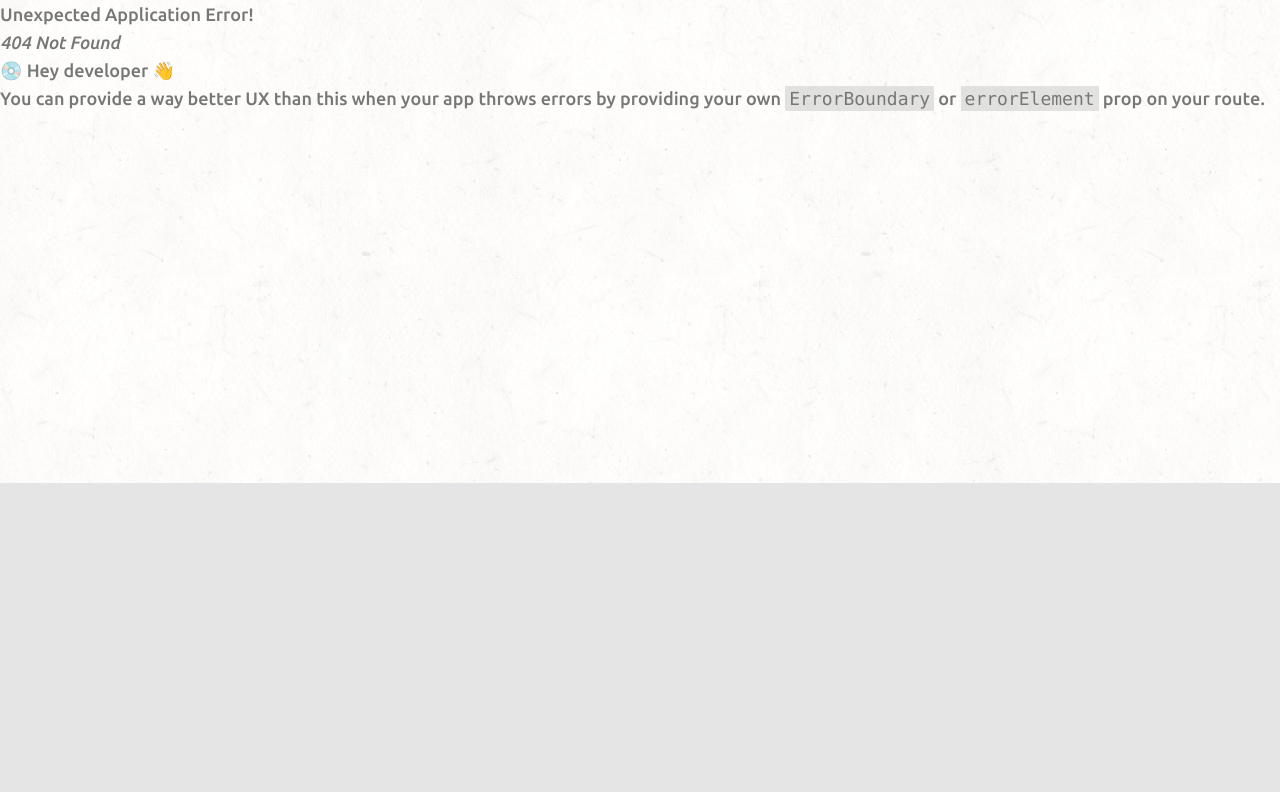
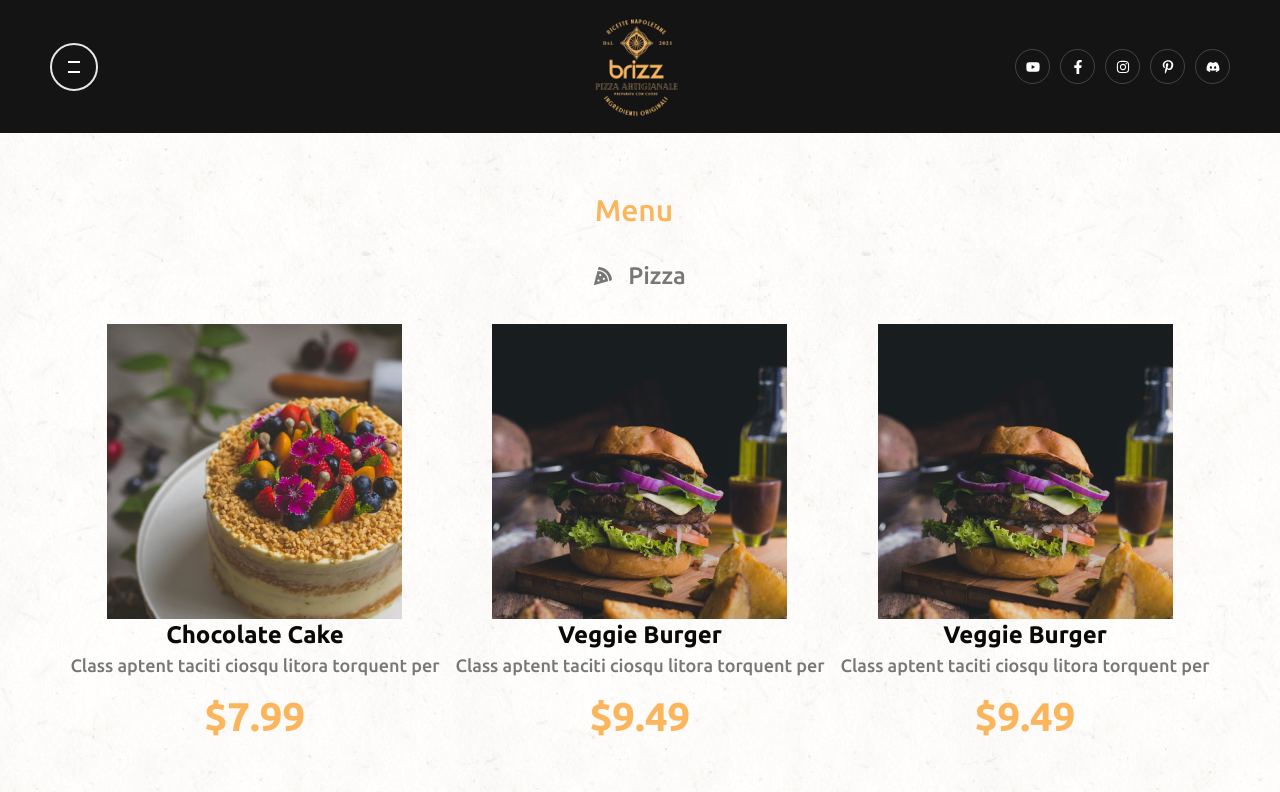
Before and after one commit to RazvanConstantin1/brizz-bar-restaurant, a React (Create React App) app: page /brizz-bar-restaurant/menu in a window 1280 px wide. Before the commit this address had no page. Shown: the top 792 px of the page. Built offline with nearby package versions, Linux system fonts and the light colour scheme.

Commit message:
refactored routes

```diff
--- a/src/App.jsx
+++ b/src/App.jsx
@@ -14,15 +14,15 @@ const router = createBrowserRouter([
     element: <AppLayout />,
     children: [
       {
-        path: "/home",
+        path: "brizz-bar-restaurant/",
         element: <Home />,
       },
       {
-        path: "/menu",
+        path: "brizz-bar-restaurant/menu",
         element: <Menu />,
       },
       {
-        path: "/contact",
+        path: "brizz-bar-restaurant/contact",
         element: <Contact />,
       },
     ],
--- a/src/components/MenuCategory.jsx
+++ b/src/components/MenuCategory.jsx
@@ -1,9 +1,20 @@
+// import components
 import MenuItem from "./MenuItem.jsx";
+
+// import motion
+import { motion } from "framer-motion";
+
+// import variants
+import { fadeIn } from "../variants.js";
 
 function MenuCategory({ category }) {
   console.log(category);
   return (
-    <div>
+    <motion.div
+      variants={fadeIn("up", "tween", 0.6, 1.6)}
+      initial="hidden"
+      whileInView={"show"}
+    >
       {category.map((item, index) => {
         const { name, menuItems, icon } = item;
         return (
@@ -19,7 +30,7 @@ function MenuCategory({ category }) {
           </div>
         );
       })}
-    </div>
+    </motion.div>
   );
 }
 
--- a/src/data.js
+++ b/src/data.js
@@ -26,14 +26,14 @@ import Avatar2 from "../src/assets/img/testimonial/avatar2.png";
 import Avatar3 from "../src/assets/img/testimonial/avatar3.png";
 
 export const navData = [
-  { href: "/home", name: "home" },
-  { href: "/home#about", name: "about" },
-  { href: "/home#featuredMenu", name: "featured Menu" },
-  { href: "/home#team", name: "team" },
-  { href: "/home#testimonials", name: "testimonials" },
-  { href: "/home#reservation", name: "reservation" },
-  { href: "/contact", name: "contact" },
-  { href: "/menu", name: "menu" },
+  { href: "/brizz-bar-restaurant", name: "home" },
+  { href: "#about", name: "about" },
+  { href: "#featuredMenu", name: "featured Menu" },
+  { href: "#team", name: "team" },
+  { href: "#testimonials", name: "testimonials" },
+  { href: "#reservation", name: "reservation" },
+  { href: "/brizz-bar-restaurant/contact", name: "contact" },
+  { href: "/brizz-bar-restaurant/menu", name: "menu" },
 ];
 
 export const heroData = {
```
